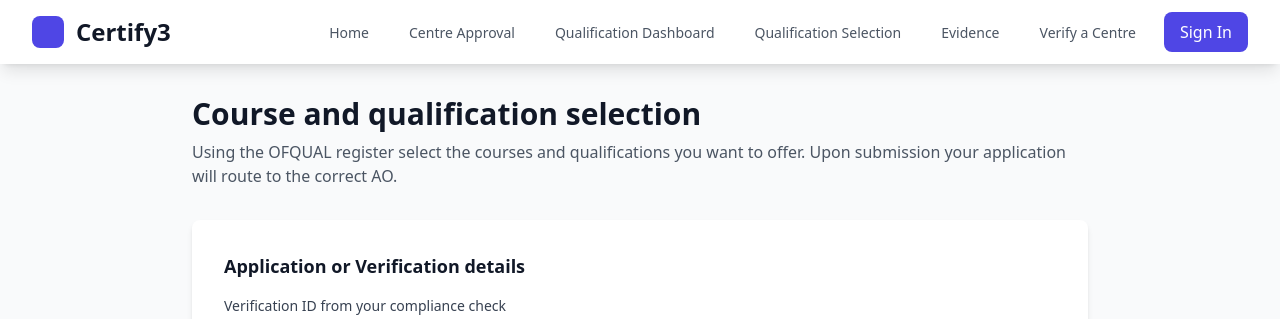
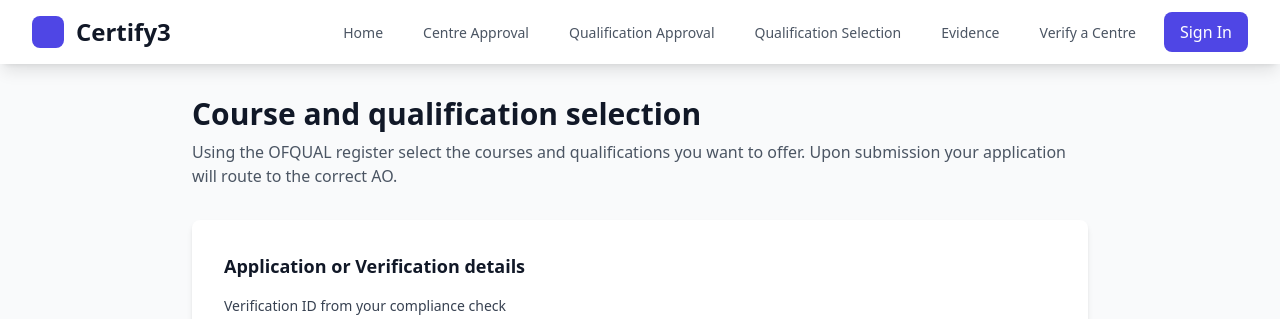
Before and after one commit to ragpark/educational-kyc, a FastAPI app: page /centre-submission in a window 1280 px wide. Shown: the top 319 px of the page. Run offline with FastAPI, Linux system fonts and the light colour scheme; some libraries are stand-ins or nearby versions.

Commit message:
Update base.html

```diff
--- a/templates/base.html
+++ b/templates/base.html
@@ -23,7 +23,7 @@
                     <div class="ml-10 flex items-baseline space-x-4">
                         <a href="/" class="text-gray-600 hover:text-indigo-600 px-3 py-2 text-sm font-medium transition">Home</a>
                         <a href="/dashboard" class="text-gray-600 hover:text-indigo-600 px-3 py-2 text-sm font-medium transition">Centre Approval</a>
-                        <a href="/applications" class="text-gray-600 hover:text-indigo-600 px-3 py-2 text-sm font-medium transition">Qualification Dashboard</a>
+                        <a href="/applications" class="text-gray-600 hover:text-indigo-600 px-3 py-2 text-sm font-medium transition">Qualification Approval</a>
                         <a href="/centre-submission" class="text-gray-600 hover:text-indigo-600 px-3 py-2 text-sm font-medium transition">Qualification Selection</a>
                         <a href="/documents" class="text-gray-600 hover:text-indigo-600 px-3 py-2 text-sm font-medium transition">Evidence</a>
                         <a href="/verify-credential" class="text-gray-600 hover:text-indigo-600 px-3 py-2 text-sm font-medium transition">Verify a Centre</a>
```
